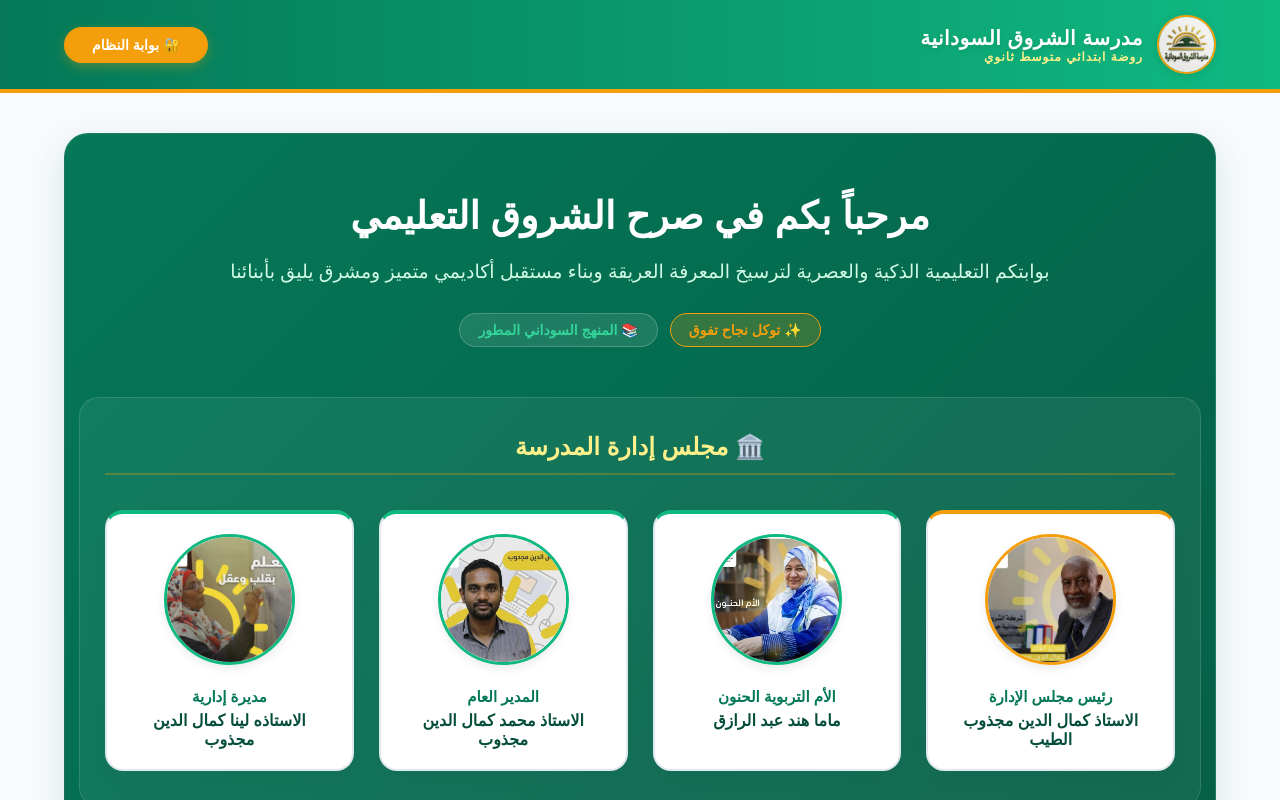
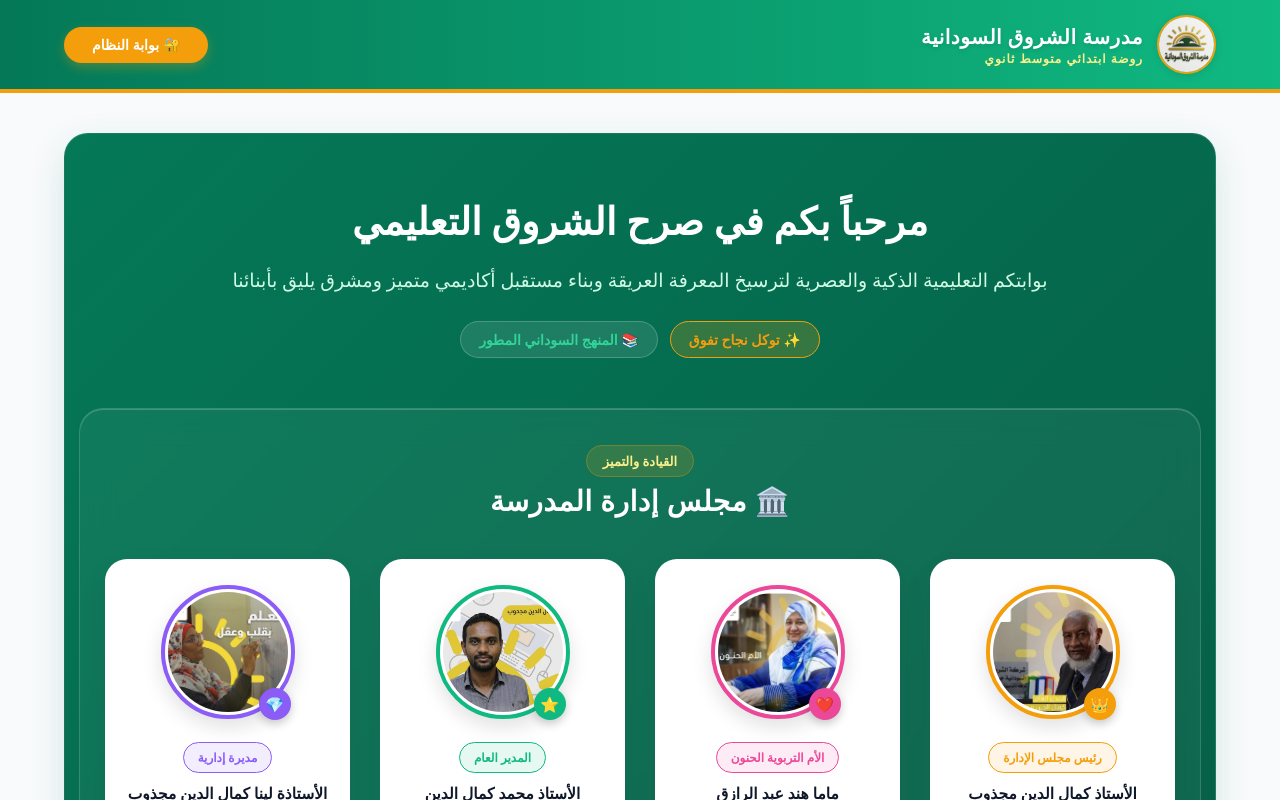
Before and after one commit to osman55-design/alshoruk-school, a React (Vite) app: page / in a window 1280 px wide. Shown: the top 800 px of the page. Built offline with nearby package versions, Linux system fonts and the light colour scheme.

Commit message:
Import ResultsSection and update permissions handling

```diff
--- a/src/App.jsx
+++ b/src/App.jsx
@@ -9,7 +9,7 @@ import ClassesSection from './components/ClassesSection';
 import TeachersSection from './components/TeachersSection';
 import AccountsSection from './components/AccountsSection';
 import DashboardSection from './components/DashboardSection';
-import ResultsSection from './components/ResultsSection'; // <-- تم إضافة استيراد مكون النتيجة
+import ResultsSection from './components/ResultsSection';
 
 export default function App() {
   const [isLoggedIn, setIsLoggedIn] = useState(false);
@@ -19,7 +19,6 @@ export default function App() {
   const [activeTab, setActiveTab] = useState('landing');
   const [currentUser, setCurrentUser] = useState(null);
   const [loading, setLoading] = useState(false);
-  const [usersList, setUsersList] = useState([]);
 
   // دالة تسجيل الدخول مع الحماية والتوجيه التلقائي للموظف حسب صلاحياته
   const handleLogin = async (e) => {
@@ -39,7 +38,7 @@ export default function App() {
           classes: user.can_manage_classes,
           teachers: user.can_manage_teachers,
           finance: user.can_manage_finance,
-          results: user.can_manage_results ?? user.can_see_results, // <-- إضافة صلاحية النتيجة
+          results: user.can_manage_results ?? user.can_see_results,
           admin: user.can_manage_admin
         };
 
@@ -53,11 +52,10 @@ export default function App() {
         setIsLoggedIn(true);
         setShowLoginModal(false);
 
-        // حماية مفرطة: فتح أول قسم يملك الموظف صلاحيته فوراً ومنعه من دخول لوحة الإدارة
         if (permissions.admin) {
-          setActiveTab('dashboard'); // الأدمن الحقيقي يفتح على لوحة الإدارة
+          setActiveTab('dashboard');
         } else if (permissions.students) {
-          setActiveTab('students');  // موظف الطلاب يفتح على شاشة الطلاب مباشرة
+          setActiveTab('students');
         } else if (permissions.classes) {
           setActiveTab('classes');
         } else if (permissions.teachers) {
@@ -65,9 +63,9 @@ export default function App() {
         } else if (permissions.finance) {
           setActiveTab('accounts');
         } else if (permissions.results) {
-          setActiveTab('results');   // التوجيه التلقائي للنتيجة إذا امتلك الصلاحية
+          setActiveTab('results');
         } else {
-          setActiveTab('landing'); // بدون صلاحيات يبقى في شاشة الترحيب الرسمية
+          setActiveTab('landing');
         }
 
       } else {
@@ -90,15 +88,15 @@ export default function App() {
   };
 
   return (
-    <div style={{ display: 'flex', flexDirection: 'column', minHeight: '100vh', backgroundColor: '#fcfdfd', direction: 'rtl', fontFamily: 'Arial, sans-serif' }}>
+    <div style={{ display: 'flex', flexDirection: 'column', minHeight: '100vh', backgroundColor: '#f8fafc', direction: 'rtl', fontFamily: "'Segoe UI', Roboto, sans-serif" }}>
 
-      {/* الشريط العلوي الأخضر الفاخر المشرق مع خط فخامة ذهبي */}
-      <div style={{ display: 'flex', flexWrap: 'wrap', gap: '15px', padding: '15px 5%', background: 'linear-gradient(90deg, #047857 0%, #10b981 100%)', alignItems: 'center', justifyContent: 'space-between', boxShadow: '0 4px 20px rgba(4,120,87,0.1)', borderBottom: '4px solid #f59e0b' }}>
+      {/* الشريط العلوي الأخضر الفاخر */}
+      <div style={{ display: 'flex', flexWrap: 'wrap', gap: '15px', padding: '15px 5%', background: 'linear-gradient(90deg, #047857 0%, #10b981 100%)', alignItems: 'center', justifyContent: 'space-between', boxShadow: '0 4px 20px rgba(4,120,87,0.15)', borderBottom: '4px solid #f59e0b' }}>
         <div style={{ display: 'flex', alignItems: 'center', gap: '14px' }}>
-          <img src="logo.png" alt="الشعار" onError={(e) => { e.target.src = "https://placehold.co"; }} style={{ width: '55px', height: '55px', borderRadius: '50%', border: '2px solid #f59e0b', boxShadow: '0 2px 8px rgba(0,0,0,0.1)' }} />
+          <img src="logo.png" alt="الشعار" onError={(e) => { e.target.src = "https://placehold.co/100"; }} style={{ width: '55px', height: '55px', borderRadius: '50%', border: '2px solid #f59e0b', boxShadow: '0 2px 8px rgba(0,0,0,0.1)' }} />
           <div style={{ display: 'flex', flexDirection: 'column' }}>
             <span style={{ color: '#ffffff', fontWeight: '900', fontSize: '20px', letterSpacing: '0.5px', textShadow: '0 2px 4px rgba(0,0,0,0.1)' }}>مدرسة الشروق السودانية </span>
-            <span style={{ color: '#fef08a', fontSize: '12px', fontWeight: 'bold', letterSpacing: '1px' }}>روضة    ابتدائي     متوسط  ثانوي </span>
+            <span style={{ color: '#fef08a', fontSize: '12px', fontWeight: 'bold', letterSpacing: '1px' }}>روضة   ابتدائي     متوسط  ثانوي </span>
           </div>
         </div>
 
@@ -108,7 +106,6 @@ export default function App() {
           <div style={{ display: 'flex', flexWrap: 'wrap', gap: '10px', alignItems: 'center' }}>
             <span style={{ color: '#fef08a', fontWeight: 'bold', marginLeft: '12px', fontSize: '14px', backgroundColor: 'rgba(255,255,255,0.1)', padding: '6px 14px', borderRadius: '20px' }}>👤 مرحباً: {currentUser?.name}</span>
 
-            {/* إظهار الأزرار والأقسام فقط لمن يملك الصلاحية المحددة له في الداتابيز */}
             {currentUser?.permissions?.admin && (
               <button style={{ padding: '8px 16px', borderRadius: '8px', border: 'none', cursor: 'pointer', fontWeight: 'bold', backgroundColor: activeTab === 'dashboard' ? '#f59e0b' : '#ffffff', color: activeTab === 'dashboard' ? '#ffffff' : '#047857', boxShadow: '0 2px 6px rgba(0,0,0,0.05)' }} onClick={() => setActiveTab('dashboard')}>لوحة الإدارة ⚙️</button>
             )}
@@ -129,7 +126,6 @@ export default function App() {
               <button style={{ padding: '8px 16px', borderRadius: '8px', border: 'none', cursor: 'pointer', fontWeight: 'bold', backgroundColor: activeTab === 'accounts' ? '#f59e0b' : '#ffffff', color: activeTab === 'accounts' ? '#ffffff' : '#047857', boxShadow: '0 2px 6px rgba(0,0,0,0.05)' }} onClick={() => setActiveTab('accounts')}>الحسابات 💰</button>
             )}
 
-            {/* <-- تم إضافة زر النتيجة هنا --> */}
             {(currentUser?.permissions?.results || currentUser?.permissions?.admin) && (
               <button style={{ padding: '8px 16px', borderRadius: '8px', border: 'none', cursor: 'pointer', fontWeight: 'bold', backgroundColor: activeTab === 'results' ? '#f59e0b' : '#ffffff', color: activeTab === 'results' ? '#ffffff' : '#047857', boxShadow: '0 2px 6px rgba(0,0,0,0.05)' }} onClick={() => setActiveTab('results')}>النتيجة 📋</button>
             )}
@@ -155,38 +151,54 @@ export default function App() {
                 </div>
               </div>
 
-              {/* قسم مجلس الإدارة */}
-              <div style={{ width: '100%', background: 'rgba(255, 255, 255, 0.06)', padding: '35px 25px', borderRadius: '20px', border: '1px solid rgba(255,255,255,0.12)' }}>
-                <h3 style={{ margin: '0 0 35px 0', color: '#fef08a', borderBottom: '2px solid rgba(245,158,11,0.3)', paddingBottom: '12px', fontSize: '24px', fontWeight: '900', textAlign: 'center' }}>🏛️ مجلس إدارة المدرسة </h3>
+              {/* 🌟 قسم مجلس الإدارة العصرى والأنيق 🌟 */}
+              <div style={{ width: '100%', background: 'rgba(255, 255, 255, 0.05)', backdropFilter: 'blur(16px)', padding: '40px 25px', borderRadius: '24px', border: '1px solid rgba(255,255,255,0.15)', boxShadow: 'inset 0 1px 0 rgba(255, 255, 255, 0.2)' }}>
 
-                <div style={{ display: 'grid', gridTemplateColumns: 'repeat(auto-fit, minmax(230px, 1fr))', gap: '25px', width: '100%', direction: 'rtl' }}>
+                <div style={{ textAlign: 'center', marginBottom: '40px' }}>
+                  <span style={{ backgroundColor: 'rgba(245, 158, 11, 0.15)', color: '#fef08a', padding: '6px 16px', borderRadius: '20px', fontSize: '13px', fontWeight: 'bold', border: '1px solid rgba(245, 158, 11, 0.3)' }}>القيادة والتميز</span>
+                  <h3 style={{ margin: '10px 0 0 0', color: '#ffffff', fontSize: '28px', fontWeight: '900', letterSpacing: '0.5px' }}>🏛️ مجلس إدارة المدرسة</h3>
+                </div>
 
-                  {/* البطاقة 1 */}
-                  <div style={{ background: '#ffffff', borderRadius: '18px', padding: '20px', textAlign: 'center', border: '2px solid #e2e8f0', boxShadow: '0 10px 25px rgba(0,0,0,0.03)', borderTop: '4px solid #f59e0b' }}>
-                    <img src="manager1.png" alt="المدير العام" onError={(e) => { e.target.src = "https://placehold.co"; }} style={{ width: '125px', height: '125px', borderRadius: '50%', objectFit: 'cover', marginBottom: '14px', border: '3px solid #f59e0b', boxShadow: '0 4px 10px rgba(0,0,0,0.08)' }} />
-                    <h4 style={{ margin: '5px 0', color: '#047857', fontSize: '15px', fontWeight: '900' }}>رئيس مجلس الإدارة</h4>
-                    <p style={{ margin: '0', color: '#064e3b', fontWeight: '900', fontSize: '16px' }}>الاستاذ كمال الدين مجذوب الطيب</p>
+                <div style={{ display: 'grid', gridTemplateColumns: 'repeat(auto-fit, minmax(230px, 1fr))', gap: '30px', width: '100%', direction: 'rtl' }}>
+
+                  {/* بطاقة 1: رئيس مجلس الإدارة */}
+                  <div style={modernCardStyle}>
+                    <div style={imageContainerStyle}>
+                      <img src="manager1.png" alt="المدير العام" onError={(e) => { e.target.src = "https://placehold.co/200"; }} style={avatarStyle('#f59e0b')} />
+                      <div style={badgeIconStyle('#f59e0b')}>👑</div>
+                    </div>
+                    <span style={roleBadgeStyle('#f59e0b', 'rgba(245, 158, 11, 0.1)')}>رئيس مجلس الإدارة</span>
+                    <h4 style={nameTitleStyle}>الأستاذ كمال الدين مجذوب الطيب</h4>
                   </div>
 
-                  {/* البطاقة 2 */}
-                  <div style={{ background: '#ffffff', borderRadius: '18px', padding: '20px', textAlign: 'center', border: '2px solid #e2e8f0', boxShadow: '0 10px 25px rgba(0,0,0,0.03)', borderTop: '4px solid #10b981' }}>
-                    <img src="mother.png" alt="الأم التربوية" onError={(e) => { e.target.src = "https://placehold.co"; }} style={{ width: '125px', height: '125px', borderRadius: '50%', objectFit: 'cover', marginBottom: '14px', border: '3px solid #10b981', boxShadow: '0 4px 10px rgba(0,0,0,0.08)' }} />
-                    <h4 style={{ margin: '5px 0', color: '#047857', fontSize: '15px', fontWeight: '900' }}> الأم التربوية الحنون</h4>
-                    <p style={{ margin: '0', color: '#064e3b', fontWeight: '900', fontSize: '16px' }}>ماما هند عبد الرازق</p>
+                  {/* بطاقة 2: الأم التربوية */}
+                  <div style={modernCardStyle}>
+                    <div style={imageContainerStyle}>
+                      <img src="mother.png" alt="الأم التربوية" onError={(e) => { e.target.src = "https://placehold.co/200"; }} style={avatarStyle('#ec4899')} />
+                      <div style={badgeIconStyle('#ec4899')}>❤️</div>
+                    </div>
+                    <span style={roleBadgeStyle('#ec4899', 'rgba(236, 72, 153, 0.1)')}>الأم التربوية الحنون</span>
+                    <h4 style={nameTitleStyle}>ماما هند عبد الرازق</h4>
                   </div>
 
-                  {/* البطاقة 3 */}
-                  <div style={{ background: '#ffffff', borderRadius: '18px', padding: '20px', textAlign: 'center', border: '2px solid #e2e8f0', boxShadow: '0 10px 25px rgba(0,0,0,0.03)', borderTop: '4px solid #10b981' }}>
-                    <img src="admin_manager.png" alt="مدير إداري" onError={(e) => { e.target.src = "https://placehold.co"; }} style={{ width: '125px', height: '125px', borderRadius: '50%', objectFit: 'cover', marginBottom: '14px', border: '3px solid #10b981', boxShadow: '0 4px 10px rgba(0,0,0,0.08)' }} />
-                    <h4 style={{ margin: '5px 0', color: '#047857', fontSize: '15px', fontWeight: '900' }}>المدير العام</h4>
-                    <p style={{ margin: '0', color: '#064e3b', fontWeight: '900', fontSize: '16px' }}>الاستاذ محمد كمال الدين مجذوب</p>
+                  {/* بطاقة 3: المدير العام */}
+                  <div style={modernCardStyle}>
+                    <div style={imageContainerStyle}>
+                      <img src="admin_manager.png" alt="المدير العام" onError={(e) => { e.target.src = "https://placehold.co/200"; }} style={avatarStyle('#10b981')} />
+                      <div style={badgeIconStyle('#10b981')}>⭐</div>
+                    </div>
+                    <span style={roleBadgeStyle('#10b981', 'rgba(16, 185, 129, 0.1)')}>المدير العام</span>
+                    <h4 style={nameTitleStyle}>الأستاذ محمد كمال الدين مجذوب</h4>
                   </div>
 
-                  {/* البطاقة 4 */}
-                  <div style={{ background: '#ffffff', borderRadius: '18px', padding: '20px', textAlign: 'center', border: '2px solid #e2e8f0', boxShadow: '0 10px 25px rgba(0,0,0,0.03)', borderTop: '4px solid #10b981' }}>
-                    <img src="admin_manager2.png" alt="مديرة إدارية" onError={(e) => { e.target.src = "https://placehold.co"; }} style={{ width: '125px', height: '125px', borderRadius: '50%', objectFit: 'cover', marginBottom: '14px', border: '3px solid #10b981', boxShadow: '0 4px 10px rgba(0,0,0,0.08)' }} />
-                    <h4 style={{ margin: '5px 0', color: '#047857', fontSize: '15px', fontWeight: '900' }}> مديرة إدارية</h4>
-                    <p style={{ margin: '0', color: '#064e3b', fontWeight: '900', fontSize: '16px' }}>الاستاذه لينا كمال الدين مجذوب</p>
+                  {/* بطاقة 4: المديرة الإدارية */}
+                  <div style={modernCardStyle}>
+                    <div style={imageContainerStyle}>
+                      <img src="admin_manager2.png" alt="مديرة إدارية" onError={(e) => { e.target.src = "https://placehold.co/200"; }} style={avatarStyle('#8b5cf6')} />
+                      <div style={badgeIconStyle('#8b5cf6')}>💎</div>
+                    </div>
+                    <span style={roleBadgeStyle('#8b5cf6', 'rgba(139, 92, 246, 0.1)')}>مديرة إدارية</span>
+                    <h4 style={nameTitleStyle}>الأستاذة لينا كمال الدين مجذوب</h4>
                   </div>
 
                 </div>
@@ -218,14 +230,14 @@ export default function App() {
           </div>
         )}
 
-        {/* عرض نوافذ الأقسام التفاعلية في حال نجاح الدخول */}
+        {/* عرض نوافذ الأقسام التفاعلية */}
         {isLoggedIn && (
           <div style={{ background: '#ffffff', padding: '20px', borderRadius: '16px', boxShadow: '0 4px 20px rgba(0,0,0,0.02)', border: '1px solid #e2e8f0' }}>
             {activeTab === 'students' && <StudentsSection />}
             {activeTab === 'classes' && <ClassesSection />}
             {activeTab === 'teachers' && <TeachersSection />}
             {activeTab === 'accounts' && <AccountsSection />}
-            {activeTab === 'results' && <ResultsSection />} {/* <-- عرض قسم النتيجة عند اختياره */}
+            {activeTab === 'results' && <ResultsSection />}
             {activeTab === 'dashboard' && <DashboardSection onBack={() => setActiveTab('dashboard')} />}
           </div>
         )}
@@ -262,3 +274,72 @@ export default function App() {
     </div>
   );
 }
+
+// ----------------------------------------------------
+// 🎨 الأنماط الحديثة لبطاقات الإدارة (Modern Styles)
+// ----------------------------------------------------
+
+const modernCardStyle = {
+  background: '#ffffff',
+  borderRadius: '22px',
+  padding: '25px 20px',
+  textAlign: 'center',
+  border: '1px solid rgba(255, 255, 255, 0.8)',
+  boxShadow: '0 15px 30px rgba(0, 0, 0, 0.08)',
+  display: 'flex',
+  flexDirection: 'column',
+  alignItems: 'center',
+  transition: 'transform 0.3s ease, box-shadow 0.3s ease'
+};
+
+const imageContainerStyle = {
+  position: 'relative',
+  marginBottom: '18px',
+  display: 'inline-block'
+};
+
+const avatarStyle = (borderColor) => ({
+  width: '120px',
+  height: '120px',
+  borderRadius: '50%',
+  objectFit: 'cover',
+  border: `4px solid ${borderColor}`,
+  padding: '3px',
+  backgroundColor: '#ffffff',
+  boxShadow: `0 8px 20px rgba(0, 0, 0, 0.12)`
+});
+
+const badgeIconStyle = (color) => ({
+  position: 'absolute',
+  bottom: '4px',
+  right: '4px',
+  backgroundColor: color,
+  color: '#ffffff',
+  width: '32px',
+  height: '32px',
+  borderRadius: '50%',
+  display: 'flex',
+  alignItems: 'center',
+  justifyContent: 'center',
+  fontSize: '15px',
+  boxShadow: '0 4px 10px rgba(0,0,0,0.2)'
+});
+
+const roleBadgeStyle = (color, bgColor) => ({
+  backgroundColor: bgColor,
+  color: color,
+  padding: '6px 14px',
+  borderRadius: '20px',
+  fontSize: '12px',
+  fontWeight: '800',
+  marginBottom: '10px',
+  border: `1px solid ${color}`
+});
+
+const nameTitleStyle = {
+  margin: '0',
+  color: '#0f172a',
+  fontWeight: '900',
+  fontSize: '15.5px',
+  lineHeight: '1.4'
+};
```
